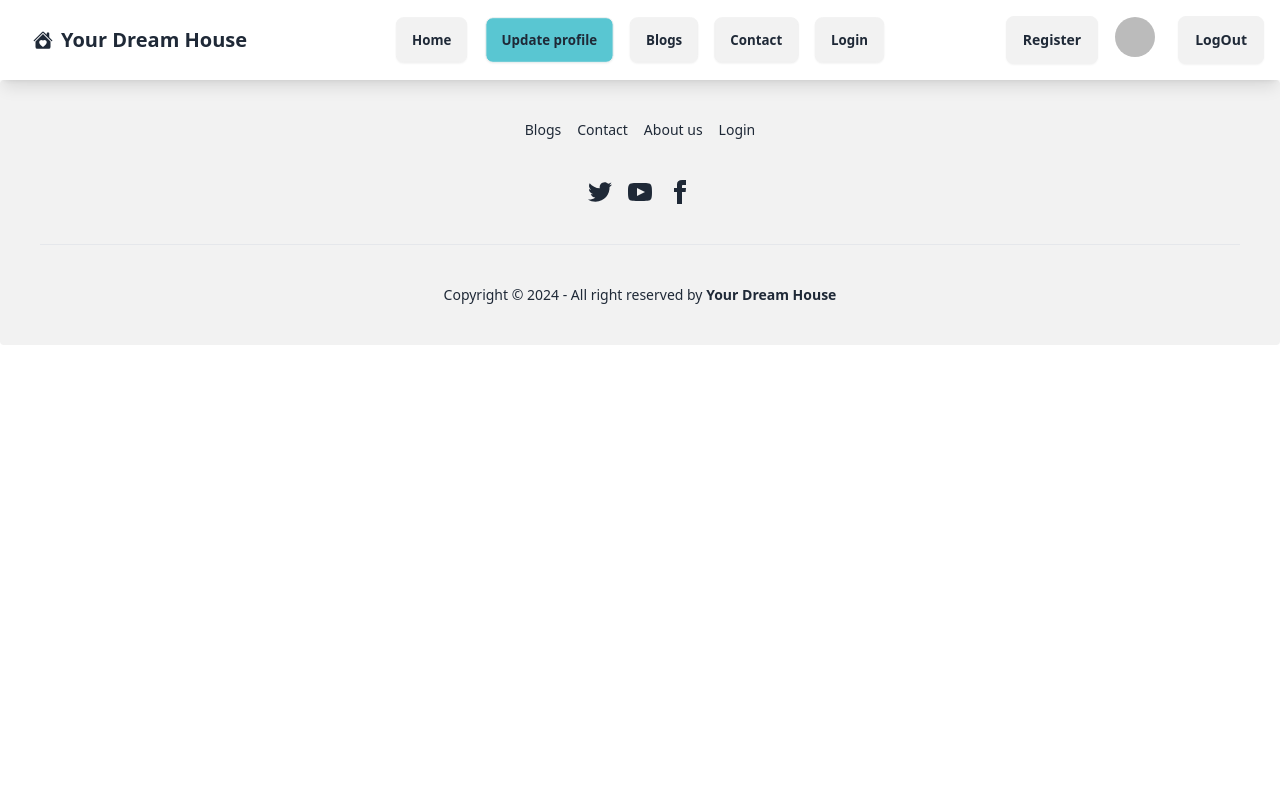
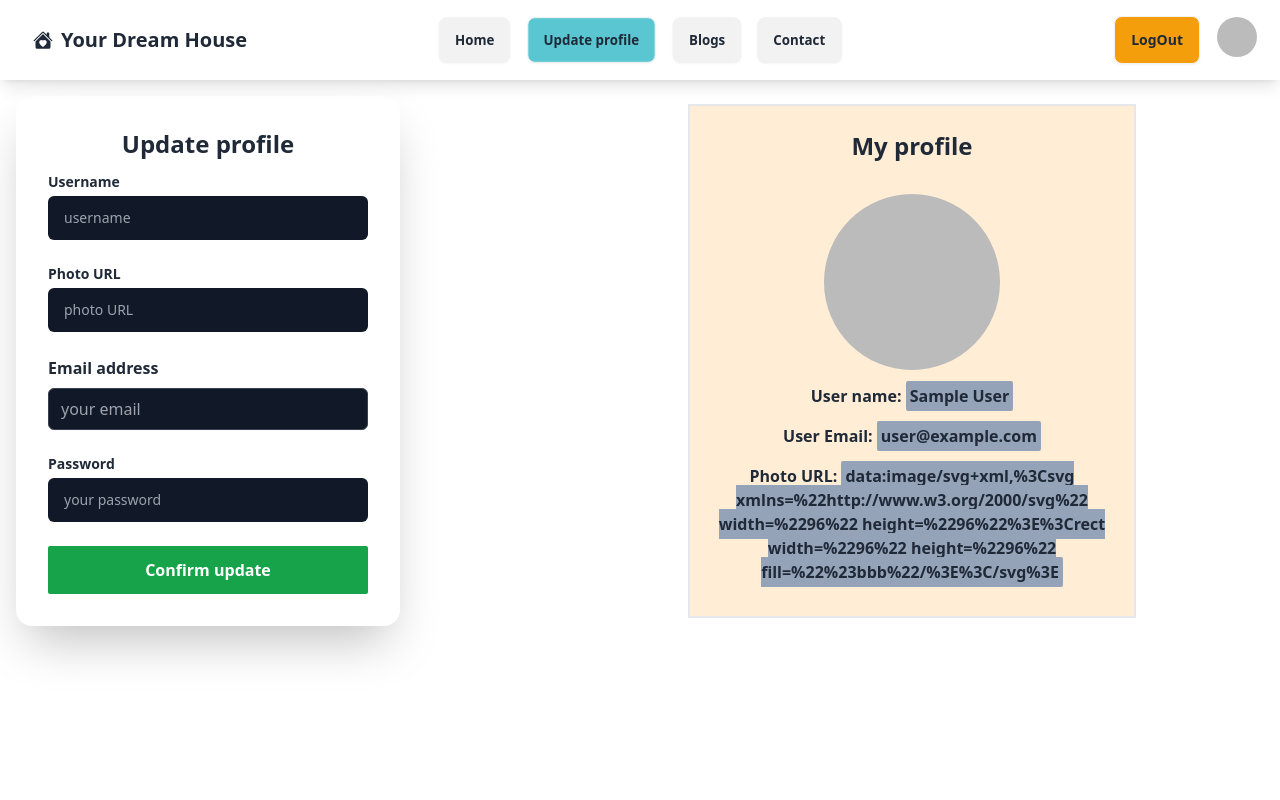
Before and after one commit to numanahmod/b9a9-real-estate-numanahmod, a React (Vite) app: page /profileUpdate in a window 1280 px wide. Shown: the top 800 px of the page. Built offline with nearby package versions, Linux system fonts and the light colour scheme; no server answers; sample sign-in values are in the browser's storage.

Commit message:
update profile section is added

```diff
--- a/src/Components/Footer.jsx
+++ b/src/Components/Footer.jsx
@@ -9,7 +9,7 @@ const Footer = () => {
             <NavLink to='/blogs'className='fond-bold link link-hover'> Blogs  </NavLink>
             <NavLink to='/contact'className='fond-bold link link-hover'> Contact   </NavLink>
             <NavLink to='/about'className='fond-bold link link-hover'> About us   </NavLink>
-            <NavLink to='/yourAccountLogin'className='fond-bold link link-hover'> Login    </NavLink>
+
 
 
             </nav>
--- a/src/Components/Navbar.jsx
+++ b/src/Components/Navbar.jsx
@@ -25,7 +25,7 @@ const Navbar = () => {
         <NavLink to='/profileUpdate' className={({isActive})=> isActive? 'btn font-bold btn2':'font-bold btn'}> Update profile  </NavLink>
         <NavLink to='/blogs'className={({isActive})=> isActive? 'btn  font-bold btn2':'font-bold btn'}> Blogs  </NavLink>
         <NavLink to='/contact'className={({isActive})=> isActive? 'btn  font-bold btn2':'font-bold btn'}> Contact   </NavLink>
-        <NavLink to='/yourAccountLogin' className={({isActive})=> isActive? 'btn  font-bold btn2':'font-bold btn'}> Login    </NavLink>
+       {!user && <NavLink to='/yourAccountLogin' className={({isActive})=> isActive? 'btn  font-bold btn2':'font-bold btn'}> Login    </NavLink>}
    </>
     return (
         <div>
@@ -51,24 +51,25 @@ const Navbar = () => {
 
 
    <div className="flex gap-4">
-   <div>
+   { !user && <div>
    <NavLink to='/register' className={({isActive})=> isActive? 'btn font-bold btn2':'font-bold btn'}> <button className=""> Register  </button></NavLink>
-   </div>
-   {user && <div tabIndex={0} role="button" className="btn btn-ghost btn-circle avatar tooltip tooltip-bottom" data-tip={user.displayName}>
-        <div className="w-10 rounded-full tooltip" data-tip="hello">
-            <img className=""  alt="Tailwind CSS Navbar component" src={user?.photoURL} />
-        </div>
-      </div> }
+   </div>}
+
 
    <div>
    {
     user ?
-    <button onClick={handleLogout} className="btn "> LogOut </button>
+    <button onClick={handleLogout} className="btn bg-amber-500"> LogOut </button>
     :
     <NavLink to='/yourAccountLogin' className={({isActive})=> isActive? 'btn font-bold btn2':'font-bold btn'}> <button className="">Login </button></NavLink>
    }
    <ToastContainer />
    </div>
+   {user && <div tabIndex={0} role="button" className="btn btn-ghost btn-circle avatar tooltip tooltip-bottom" data-tip={user.displayName}>
+        <div className="w-10 rounded-full" >
+            <img className=""  alt="Please, reload" src={user?.photoURL} />
+        </div>
+      </div> }
 
    </div>
   </div>
--- a/src/Pages/Blogs.jsx
+++ b/src/Pages/Blogs.jsx
@@ -27,7 +27,7 @@ const Blogs  = () => {
 			</svg>
 		</button>
 
-                   </div>
+        </div>
     );
 };
 
--- a/src/Pages/ProfileUpdate.jsx
+++ b/src/Pages/ProfileUpdate.jsx
@@ -1,13 +1,80 @@
 
+import { useContext } from 'react';
 import '../Components/Navbar.css'
+import { AuthContext } from '../providers/AuthProvider';
 
 
 
 const ProfileUpdate = () => {
+    const { user, createUser,  updateUserProfile }=useContext(AuthContext);
+    const handleUpdateProfile = e => {
+		e.preventDefault();
+		console.log(e.currentTarget);
+		const form = new FormData(e.currentTarget)
+
+		const username = form.get('username');
+		const photo = form.get('photo');
+		const email = form.get('email');
+        const password = form.get('password');
+        console.log(username, photo, email, password);
+        //create user
+        createUser(email, password)
+        .then(result =>{
+			updateUserProfile(username, photo)
+			.then()
+            console.log(result.user );        } )
+        .catch(error => {
+            console.error(error);
+        })
+    }
 
 
     return (
        <>
+       <div className=" min-h-screen">
+  <div className="hero-content flex-col lg:flex-row-reverse gap-40">
+    <div className="text-center lg:ml-32 lg:mr-32 border-2 p-6 bg-orange-100">
+    <h1 className='text-2xl font-bold mb-8'>My profile </h1>
+    {user && <div tabIndex={0} role="button" className="w-44 h-44 btn-circle avatar" >
+
+        <div className="w-60 rounded-full" >
+            <img className=""  alt="please, Reload" src={user?.photoURL} />
+        </div>
+      </div>}
+      <p className="py-2"> <span className='font-bold'>User name:</span> <span className=' bg-slate-400 rounded-sm p-1 font-bold'>{user?.displayName} </span></p>
+      <p className="py-2"> <span className='font-bold'>User Email: </span> <span className=' bg-slate-400 rounded-sm p-1 font-bold'>{user?.email} </span></p>
+      <p className="py-2"> <span className='font-bold'>Photo URL: </span> <span className=' bg-slate-400 rounded-sm p-1 font-bold'>{user?.photoURL} </span> </p>
+    </div>
+    <div className="card shrink-0 w-full max-w-sm shadow-2xl bg-base-100">
+    <div className="w-full max-w-md p-8 space-y-3 rounded-xl ">
+	<h1 className="text-2xl font-bold text-center "> Update profile  </h1>
+	<form onSubmit={handleUpdateProfile} noValidate="" action="" className="space-y-6">
+		<div className="space-y-1 text-sm">
+			<label htmlFor="username" className="block font-bold">Username</label>
+			<input type="text" name="username" id="username" placeholder="username" className="w-full px-4 py-3 rounded-md border-gray-700 bg-gray-900 text-gray-100 focus:border-violet-400" />
+		</div>
+		<div className="space-y-1 text-sm">
+			<label htmlFor="username" className="block font-bold">Photo URL</label>
+			<input type="text" name="photo" placeholder="photo URL" className="w-full px-4 py-3 rounded-md border-gray-700 bg-gray-900 text-gray-100 focus:border-violet-400" />
+		</div>
+        <div>
+				<label htmlFor="email" className="block mb-2 font-bold">Email address</label>
+				<input type="email" name="email" id="email" placeholder="your email" className="w-full px-3 py-2 border rounded-md border-gray-700 bg-gray-900 text-gray-100 focus:border-violet-400" />
+			</div>
+		<div className="space-y-1 text-sm">
+			<label htmlFor="password" className="block font-bold">Password</label>
+			<input type="password" name="password" id="password" placeholder="your password" className="w-full px-4 py-3 rounded-md border-gray-700 bg-gray-900 text-gray-100 focus:border-violet-400" required/>
+
+		</div>
+		<button className="block w-full p-3 text-center rounded-sm text-white font-bold bg-green-600"> Confirm update  </button>
+	</form>
+
+
+
+</div>
+    </div>
+  </div>
+</div>
        </>
     );
 };
--- a/src/Pages/Register.jsx
+++ b/src/Pages/Register.jsx
@@ -1,10 +1,14 @@
 import { useContext } from "react";
-import { Link } from "react-router-dom";
+import { Link, useLocation, useNavigate } from "react-router-dom";
 import { AuthContext } from "../providers/AuthProvider";
 
 
 const Register = () => {
-    const {createUser }=useContext(AuthContext);
+    const {createUser,  updateUserProfile }=useContext(AuthContext);
+
+	const location = useLocation();
+	const navigate = useNavigate();
+	console.log('location in the login page', location);
     const handleRegister = e => {
 		e.preventDefault();
 		console.log(e.currentTarget);
@@ -18,10 +22,10 @@ const Register = () => {
         //create user
         createUser(email, password)
         .then(result =>{
+			updateUserProfile(username, photo)
+			.then()
             console.log(result.user );        } )
-        .catch(error => {
-            console.error(error);
-        })
+			navigate(location?.state? location.state: '/');
     }
     return (
         <div className="justify-center place-items-center ml-[450px] mb-12">
@@ -34,7 +38,7 @@ const Register = () => {
 		</div>
 		<div className="space-y-1 text-sm">
 			<label htmlFor="username" className="block font-bold">Photo URL</label>
-			<input type="file" name="url" id="username" placeholder="photo URL" className="w-full px-4 py-3 rounded-md border-gray-700 bg-gray-900 text-gray-100 focus:border-violet-400" required/>
+			<input type="text" name="photo" placeholder="photo URL" className="w-full px-4 py-3 rounded-md border-gray-700 bg-gray-900 text-gray-100 focus:border-violet-400" required/>
 		</div>
         <div>
 				<label htmlFor="email" className="block mb-2 font-bold">Email address</label>
--- a/src/Pages/YourAccountLogIn.jsx
+++ b/src/Pages/YourAccountLogIn.jsx
@@ -4,13 +4,13 @@ import { AuthContext } from "../providers/AuthProvider";
 
 import { GithubAuthProvider, GoogleAuthProvider, getAuth, signInWithPopup } from "firebase/auth";
 import app from "../firebase/Firebase.config";
-import { useState } from "react";
+
 import { ToastContainer, toast } from 'react-toastify';
 import 'react-toastify/dist/ReactToastify.css';
 
 
 const YourAccountLogIn = () => {
-    const [user, setUser] = useState(null);
+
     const auth = getAuth(app);
     const provider = new GoogleAuthProvider();
 
@@ -25,7 +25,8 @@ const YourAccountLogIn = () => {
 	console.log('location in the login page', location);
 	const handleLogin = e => {
 		e.preventDefault();
-        toast('Login successfully')
+        toast.success('Login successfully')
+
 		console.log(e.currentTarget);
 		const form = new FormData(e.currentTarget);
 		const email = form.get('email');
@@ -50,9 +51,9 @@ const YourAccountLogIn = () => {
         .then(result =>{
          const loggedInUser = result.user;
          console.log(loggedInUser);
-         setUser(loggedInUser);
 
-         toast('Login successfully with Google')
+
+         toast.success('Login successfully with Google')
          navigate(location?.state? location.state: '/');
         })
         .catch(error => {
@@ -64,8 +65,8 @@ const YourAccountLogIn = () => {
         .then(result => {
             const loggedUser = result.user;
             console.log(loggedUser);
-            setUser(loggedUser);
-            toast('Login successfully with Github')
+
+            toast.success('Login successfully with Github')
             navigate(location?.state? location.state: '/');
         })
         .catch(error => {
@@ -78,11 +79,7 @@ const YourAccountLogIn = () => {
             <div className="justify-center place-items-center ml-[450px] mb-12">
             <div className="w-full max-w-md p-8 space-y-3 rounded-xl border-2 mt-12 ">
 
-            { user && <div>
-                    <h3> User: {user.displayName} </h3>
 
-        </div>
-             }
 	<h1 className="text-2xl font-bold text-center ">Login</h1>
 
 	<form onSubmit={handleLogin} noValidate="" action="" className="space-y-6">
--- a/src/main.jsx
+++ b/src/main.jsx
@@ -46,7 +46,7 @@ const router = createBrowserRouter([
       {
         path: "/profileUpdate",
         loader: () => fetch('/estate.json'),
-        element: <ProfileUpdate></ProfileUpdate>,
+        element: <PrivateRoute><ProfileUpdate></ProfileUpdate></PrivateRoute>,
 
       },
 
--- a/src/providers/AuthProvider.jsx
+++ b/src/providers/AuthProvider.jsx
@@ -1,4 +1,4 @@
-import { createUserWithEmailAndPassword, getAuth, onAuthStateChanged, signInWithEmailAndPassword, signOut } from "firebase/auth";
+import { createUserWithEmailAndPassword, getAuth, onAuthStateChanged, signInWithEmailAndPassword, signOut, updateProfile } from "firebase/auth";
 import { createContext, useEffect, useState } from "react";
 import app from "../firebase/Firebase.config";
 
@@ -15,6 +15,14 @@ const AuthProvider = ({children}) => {
    const createUser = (email, password) => {
     setLoading(true);
     return createUserWithEmailAndPassword(auth, email, password);
+   }
+
+   //update profile
+   const updateUserProfile = (fullName, image) => {
+   return updateProfile(auth.currentUser, {
+        displayName: fullName,
+        photoURL: image
+      })
    }
 
    const login = (email, password) => {
@@ -43,7 +51,8 @@ const AuthProvider = ({children}) => {
         loading,
         createUser,
         login,
-        logOut
+        logOut,
+        updateUserProfile
     }
     return (
         <AuthContext.Provider value={authInfo}>
```
